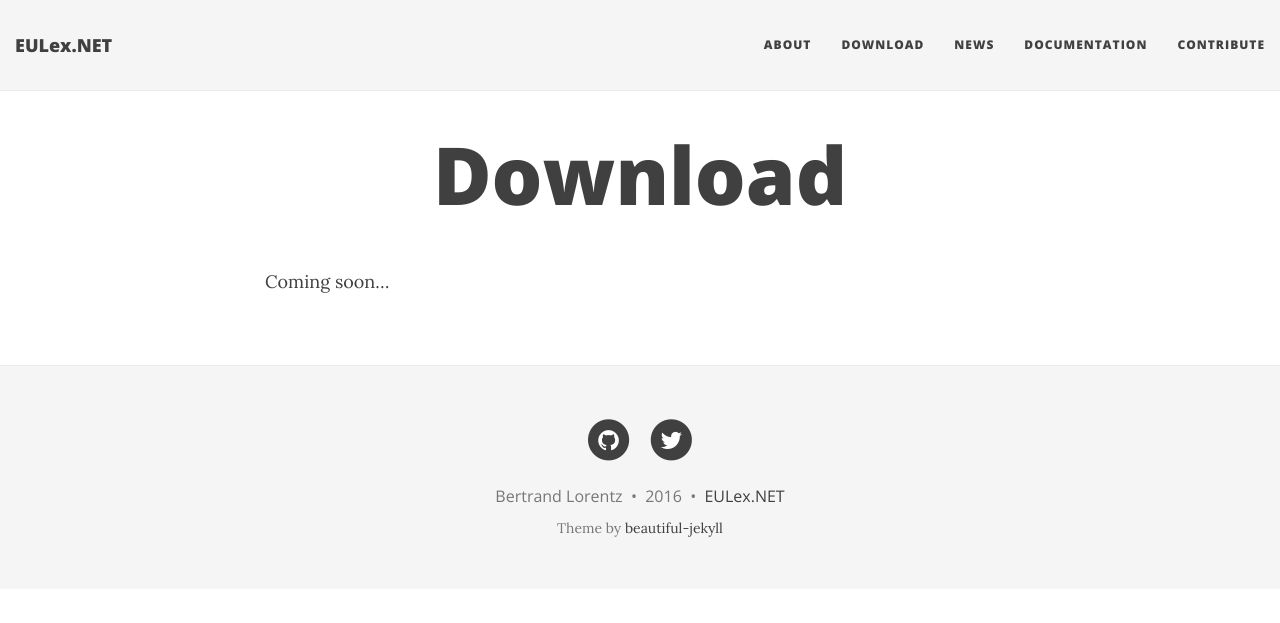
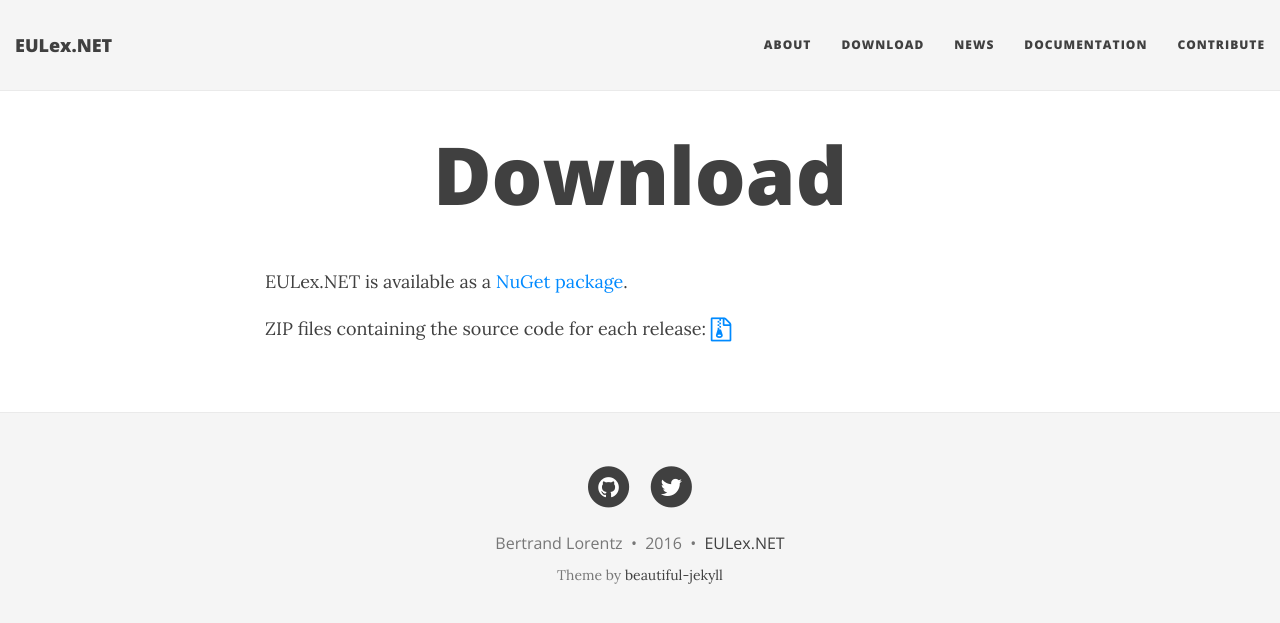
Before and after one commit to EULexNET/EULexNET.github.io, a Jekyll site: the page built from download/index.md, in a window 1280 px wide. Shown: the top 623 px of the page. Built offline with Jekyll 4.4.1, drawn with Linux system fonts in a browser that asks for light colours; nearby versions of some CDN libraries.

Commit message:
download: Add links to NuGet package and GitHub releases

```diff
--- a/download/index.md
+++ b/download/index.md
@@ -3,4 +3,6 @@ layout: page
 title: Download
 ---
 
-Coming soon...
+EULex.NET is available as a [NuGet package](https://www.nuget.org/packages/EULex/).
+
+ZIP files containing the source code for each release: <a href="https://github.com/EULexNET/EULex.NET/releases"><span class="fa fa-file-archive-o fa-lg"></span></a>
```
